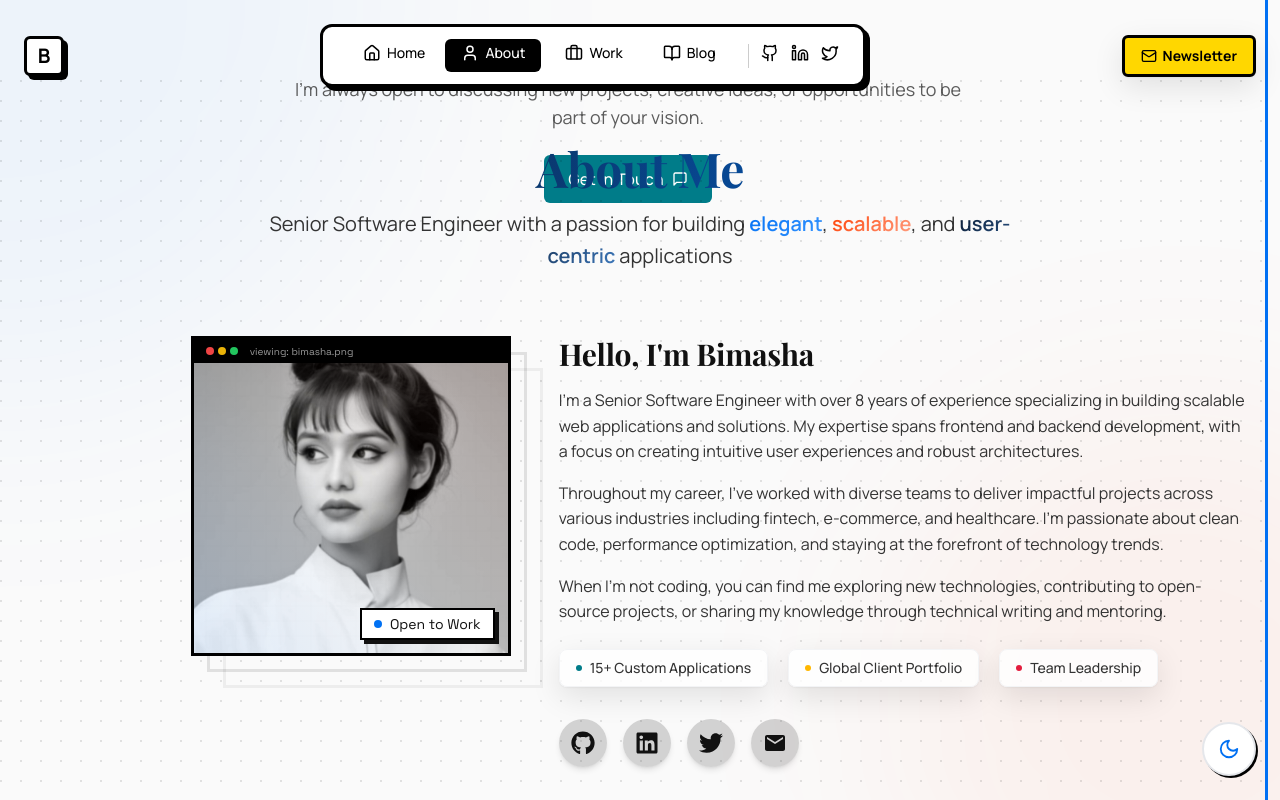
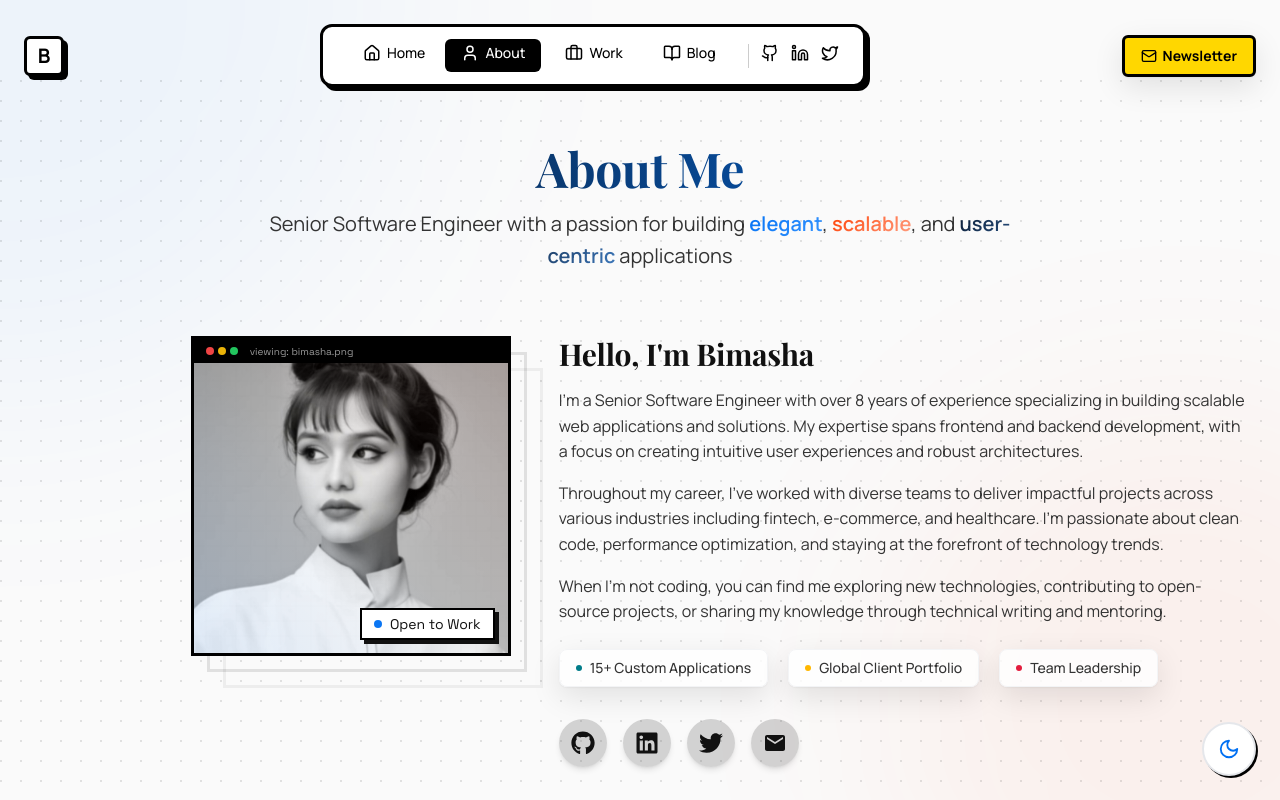
Before and after one commit to 1yakub/bimasha-portfolio, a Next.js app: page /about in a window 1280 px wide. Shown: the top 800 px of the page. Built offline with nearby package versions, Linux system fonts and the light colour scheme; a web font is replaced by a local one.

Commit message:
Fix: Resolve collision between Get in Touch section and About Me content

```diff
--- a/src/app/about/about-client.tsx
+++ b/src/app/about/about-client.tsx
@@ -478,7 +478,7 @@ const AboutClient = () => {
           initial={{ opacity: 0, y: 30 }}
           animate={{ opacity: 1, y: 0 }}
           transition={{ duration: 0.5, delay: 0.7 }}
-          className="brutalist-offset p-8"
+          className="relative mt-24 mb-8 p-8 border-3 border-accent dark:border-accent-dark rounded-lg shadow-brutalist dark:shadow-brutalist-dark bg-white dark:bg-navy-800"
         >
           <h2 className="text-2xl md:text-3xl font-bold font-display mb-4 text-center">
             Let's Work Together
```
